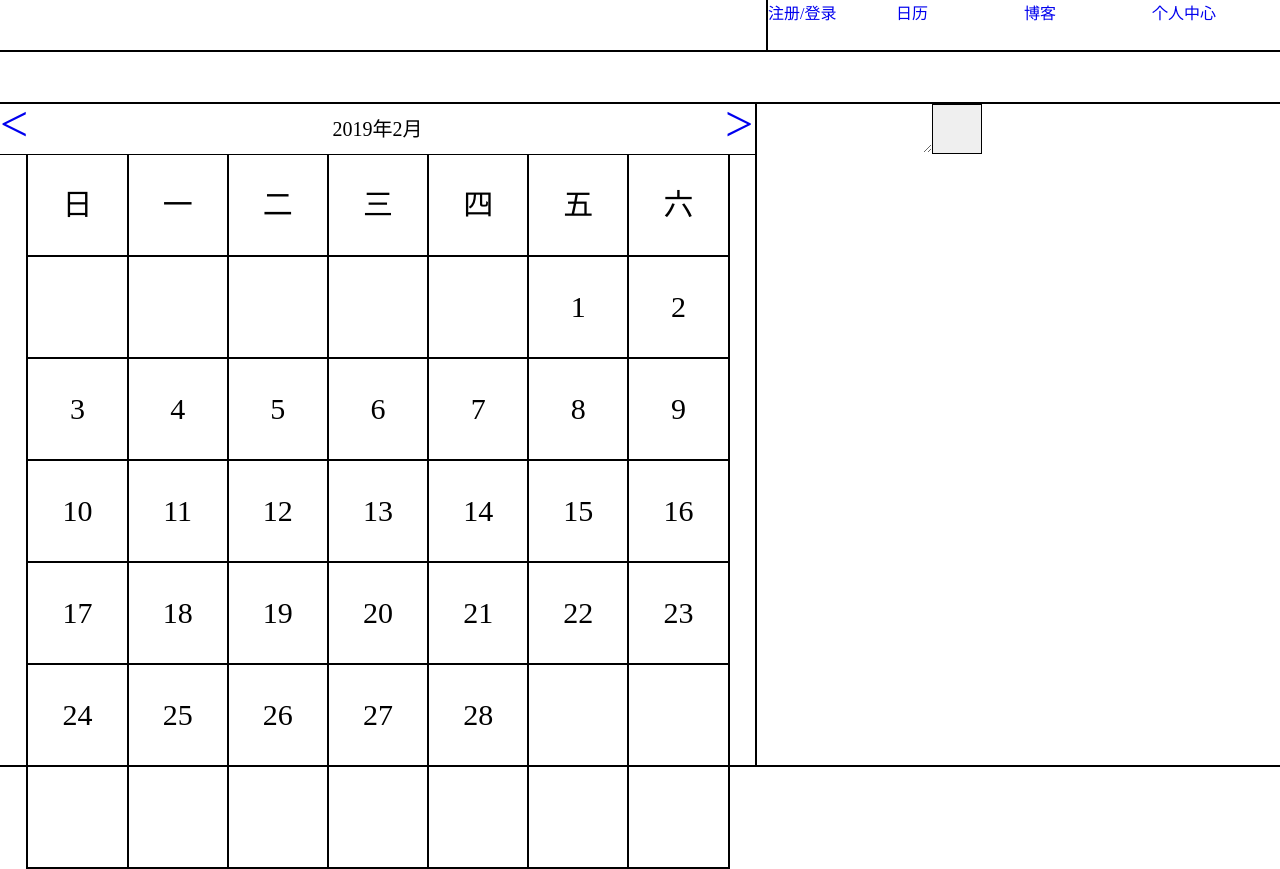
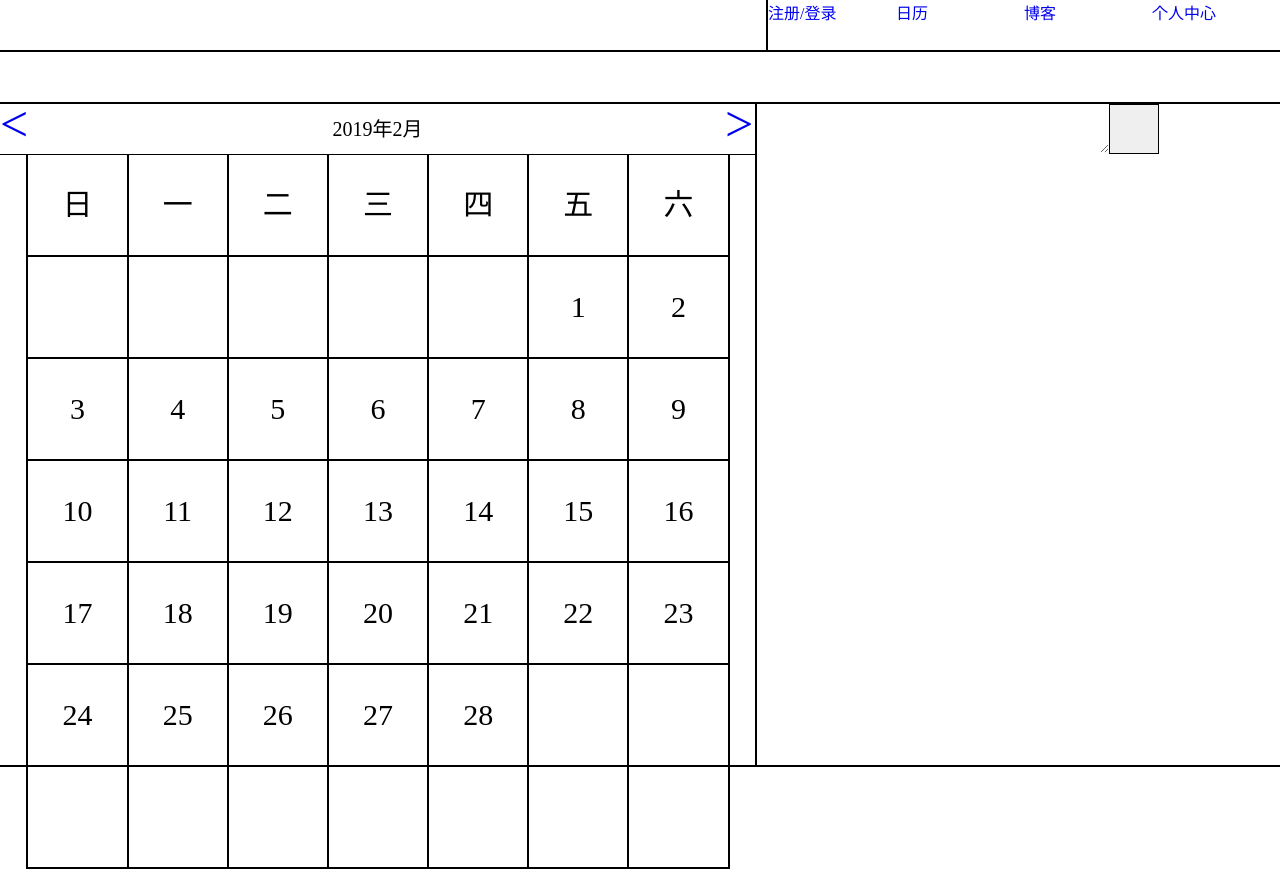
Before and after one commit to OuroborosDmk/calendar, a Vue app: page /#/ in a window 1280 px wide. Both pictures are taken after a click on the item "10". Built offline with nearby package versions, Linux system fonts and the light colour scheme.

Commit message:
222
完成日历点击事件，待连接至数据库完成整个日历组件

```diff
--- a/src/components/calendar.vue
+++ b/src/components/calendar.vue
@@ -10,23 +10,23 @@
                 <li v-for="item in weekList" :key="item.value">{{item.title}}</li>
             </ul>
             <ul id="weekdayboard">
-                <li v-for="item in firstWeek" :key="item.value" @click="inquireItem(item.value)">{{item.title}}</li>
-                <li v-for="item in secondWeek" :key="item.value" @click="inquireItem(item.value)">{{item.title}}</li>
-                <li v-for="item in thirdWeek" :key="item.value" @click="inquireItem(item.value)">{{item.title}}</li>
-                <li v-for="item in forthWeek" :key="item.value" @click="inquireItem(item.value)">{{item.title}}</li>
-                <li v-for="item in fifthWeek" :key="item.value" @click="inquireItem(item.value)">{{item.title}}</li>
-                <li v-for="item in sixthWeek" :key="item.value" @click="inquireItem(item.value)">{{item.title}}</li>
+                <li v-for="item in firstWeek" :key="item.value" @click="inquireItem(item.value,item.title)">{{item.title}}</li>
+                <li v-for="item in secondWeek" :key="item.value" @click="inquireItem(item.value,item.title)">{{item.title}}</li>
+                <li v-for="item in thirdWeek" :key="item.value" @click="inquireItem(item.value,item.title)">{{item.title}}</li>
+                <li v-for="item in forthWeek" :key="item.value" @click="inquireItem(item.value,item.title)">{{item.title}}</li>
+                <li v-for="item in fifthWeek" :key="item.value" @click="inquireItem(item.value,item.title)">{{item.title}}</li>
+                <li v-for="item in sixthWeek" :key="item.value" @click="inquireItem(item.value,item.title)">{{item.title}}</li>
             </ul>
         </div>
         <div id="blackboard">
           <div id="needEdit" v-show="neededitSign">
-            <textarea id="editArea"></textarea>
+            <input v-model="theTitle">
+            <textarea id="editArea" v-model="message"></textarea>
             <button @click="saveEdit" id="savebutton"></button>
           </div>
           <div id="Edited" v-show="editedSign">
-            <div><p>编辑完成title</p></div>
-            <div><p>20190000</p></div>
-            <div><p>编辑完成test</p></div>
+            <div><p>{{theTitle}}</p></div>
+            <div><p>{{message}}</p></div>
             <button @click="edit" id="editbutton"></button>
             <button @click="deleteItem" id="deletebutton"></button>
           </div>
@@ -43,16 +43,18 @@ export default {
   name: 'calendar',
   data () {
     return {
-      trueyear: ' ',
-      truemonth: ' ',
-      trueday: ' ',
-      year: ' ',
-      month: ' ',
-      day: ' ',
+      trueyear: '',
+      truemonth: '',
+      trueday: '',
+      year: '',
+      month: '',
+      day: '',
       nextclickSign: 0,
       prevclickSign: 0,
       editedSign: false,//true为已编辑，false为未编辑
-      neededitSign: true,//true为未编辑，false为已编辑
+      neededitSign: false,//true为未编辑，false为已编辑
+      theTitle: '',
+      message: '',
       editItem: {
         id: '',
         time: '',
@@ -212,7 +214,16 @@ export default {
 
       return index;
     },
-    inquireItem:function(id){
+    inquireItem:function(id,title){
+      if(title===' '){
+        if(id<10){
+          this.prevmonth();
+        }
+        else{
+          this.nextmonth();
+        }
+      }
+      else{
         var index=this.createId(id);
         //查询数据库
         console.log(index);
@@ -220,31 +231,38 @@ export default {
         if(inquireSign==true){
           this.editedSign=true;
           this.neededitSign=false;
+          this.theTitle=this.editItem.title;//应从数据库中读取数据
+          this.message=this.editItem.content;//应从数据库中读取数据
         }
         else if(inquireSign==false){
           this.editedSign=false;
           this.neededitSign=true;
+          this.theTitle='';
+          this.message='';
           this.editItem.id=index;
         }
+      }
     },
-    addThing:function(content,title){
+    addThing:function(){
       this.editItem.time=this.year+this.month;
-      this.editItem.content=content;
-      this.editItem.title=title;
+      this.editItem.content=this.message;
+      this.editItem.title=this.theTitle;
       //存入数据库
-      console.log(this.editItem.id+" "+this.editItem.time+" "+title+" "+content);
+      console.log(this.editItem.id+" "+this.editItem.time+" "+this.editItem.title+" "+this.editItem.content);
     },
     saveEdit:function(){
       this.editedSign=true;
       this.neededitSign=false;
-      this.addThing(1,"200000","test","test");
+      this.addThing();
     },
     edit:function(){
       this.editedSign=false;
       this.neededitSign=true;
     },
     deleteItem:function(){
-
+      //向数据库中传输id，在数据库中删除数据
+      this.editedSign=false;
+      this.neededitSign=false;
     }
   },
   mounted: function(){
```
Lines whose indentation alone changed are shown as unchanged.
